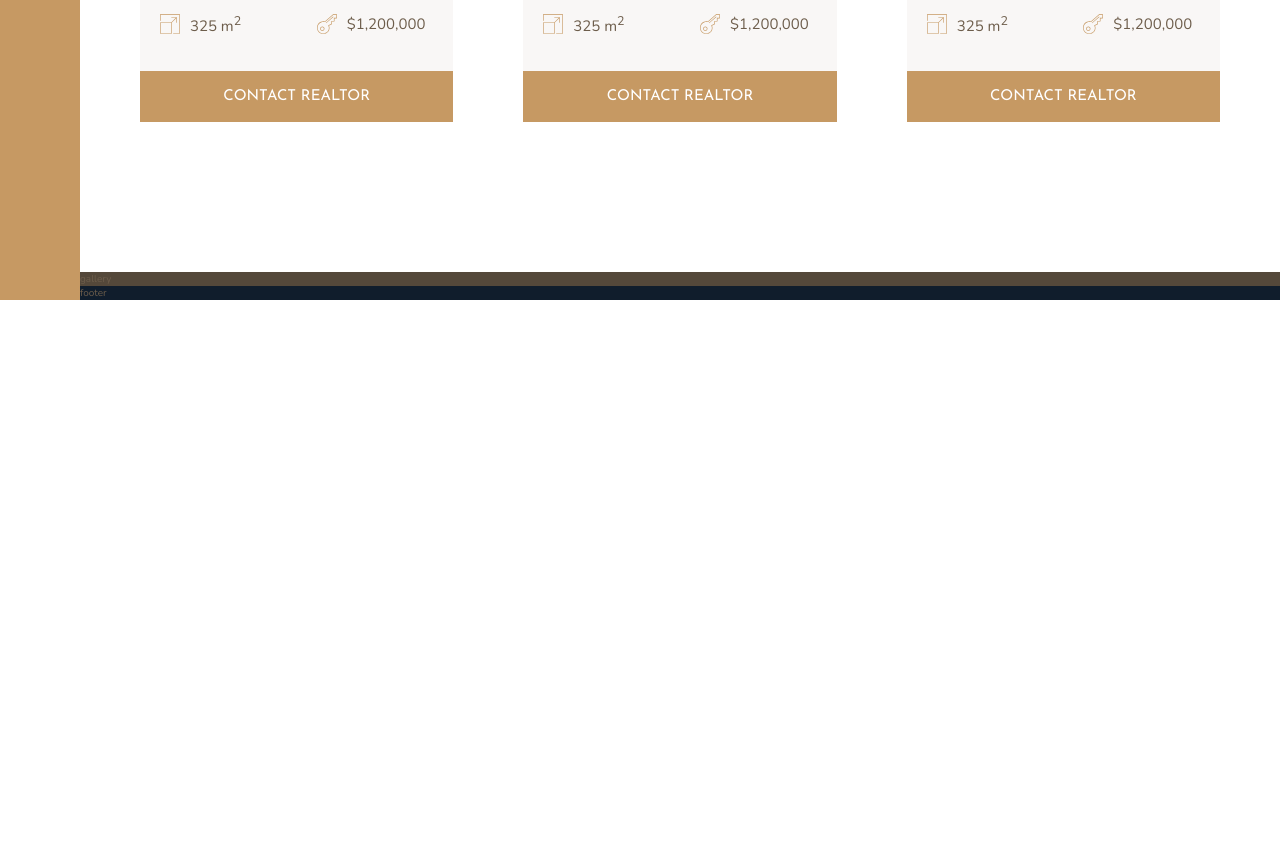
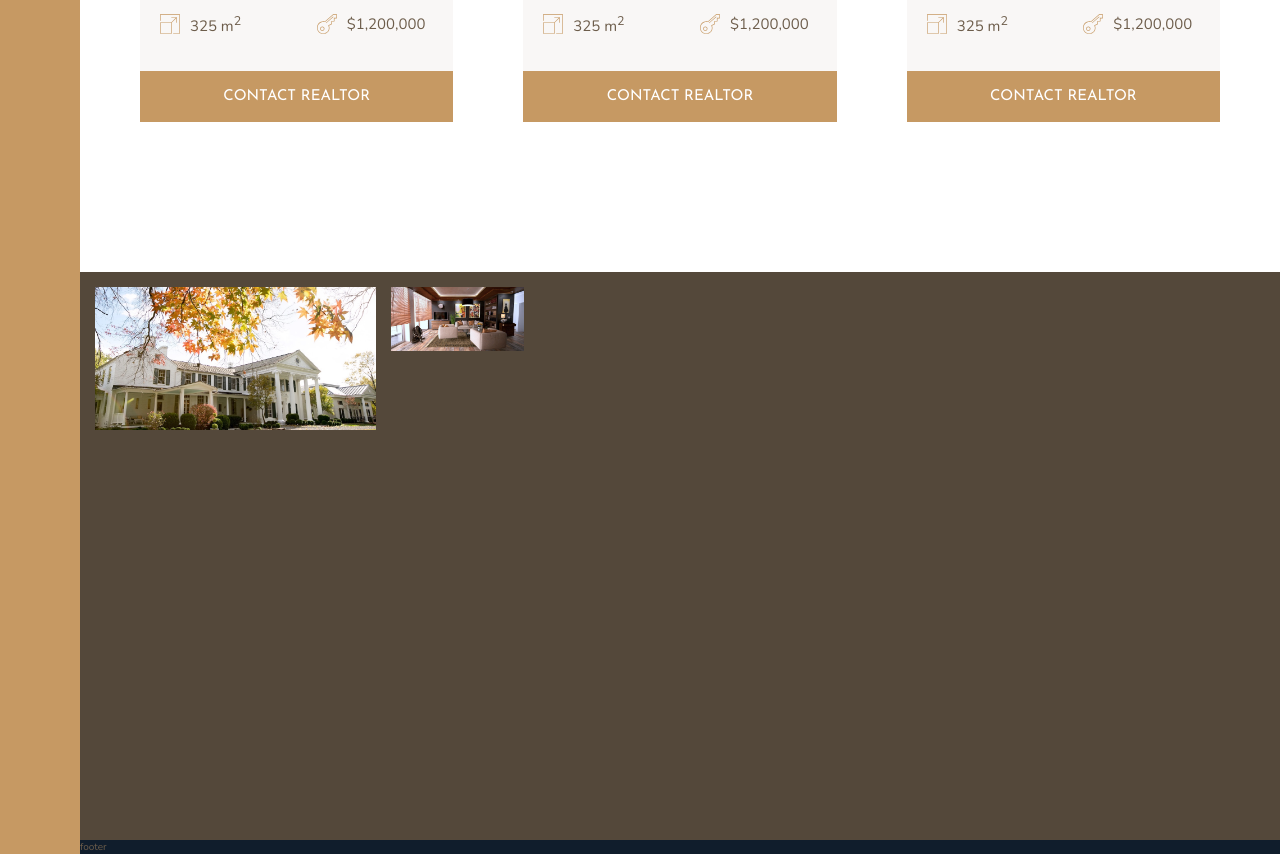
Before and after one commit to front-end-code/nexter, a website: page index.html in a window 1280 px wide. Shown: the part 2730-3584 px from the top of the page. Before the commit the page ends 3030 px from the top, so only its background shows below. Drawn offline with nearby package versions, Linux system fonts and the light colour scheme.

Commit message:
Gallery section - part 1

```diff
--- a/index.html
+++ b/index.html
@@ -307,7 +307,15 @@
         </section>
 
         <section class="gallery">
-            gallery
+            <img src="./img/gal-1.jpeg" class="gallery__img gallery__img--1" alt="">
+            <img src="./img/gal-2.jpeg" class="gallery__img gallery__img--2" alt="">
+
+            <!-- <figure class="gallery__item gallery__item--img">
+                <img src="./img/gal-1.jpeg" class="gallery__img" alt="">
+            </figure>
+            <figure class="gallery__item gallery__item--img">
+                <img src="./img/gal-2.jpeg" class="gallery__img" alt="">
+            </figure> -->
         </section>
 
         <footer class="footer">
--- a/sass/_gallery.scss
+++ b/sass/_gallery.scss
@@ -1,4 +1,21 @@
 .gallery {
     background-color: $color-grey-dark-1;
     grid-column: full-start / full-end;
+    display: grid;
+    grid-template-columns: repeat(8, 1fr);
+    grid-template-rows: repeat(7, 5vw);
+    grid-gap: 1.5rem;
+    padding: 1.5rem;
+
+    &__img {
+        width: 100%;
+        height: 100%;
+        object-fit: cover;
+        display: block;
+
+        &--1 {
+            grid-column: 1 / span 2;
+            grid-row: 1 / span 2;
+        }
+    }
 }
```
Also changed, not shown: css/style.css.
